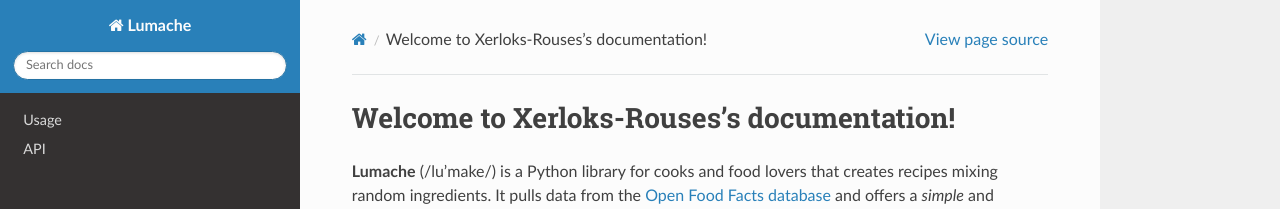
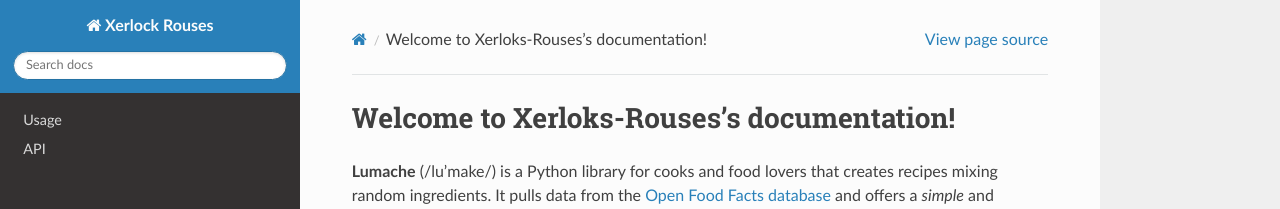
Before and after one commit to Vortex-Line/Xerloks-Rouses, a Sphinx documentation site: the page built from docs/source/index.rst, in a window 1280 px wide. Shown: the top 209 px of the page. Built offline with Sphinx 7.4.7 and the Read the Docs theme 3.1.0, drawn with Linux system fonts in a browser that asks for light colours.

Commit message:
Update conf.py

```diff
--- a/docs/source/conf.py
+++ b/docs/source/conf.py
@@ -2,7 +2,7 @@
 
 # -- Project information
 
-project = 'Lumache'
+project = 'Xerlock Rouses'
 copyright = '2021, Graziella'
 author = 'Graziella'
 
```
